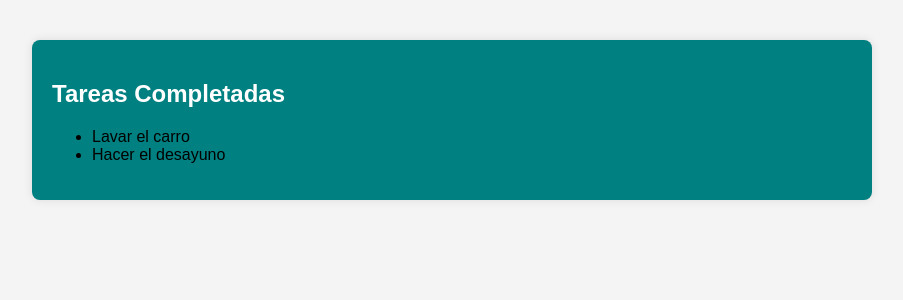
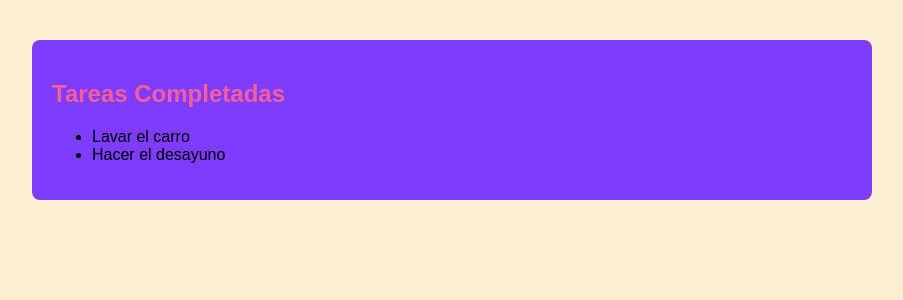
Before and after one commit to DyLaNSoTeLo/To-do-App-Django, a Django app: page /tareas/completada/ in a window 1280 px wide. Shown: the top 300 px of the page, without its empty margins (188-1091 px from the left). Run offline with Django 4.2, Linux system fonts and the light colour scheme; data comes from the database, SQL or seed files in the repository; both versions use the stored data as it was after the commit.

Commit message:
Ajustes finales

```diff
--- a/tarea_projecto/tarea_app/static/tarea_app/style.css
+++ b/tarea_projecto/tarea_app/static/tarea_app/style.css
@@ -2,38 +2,38 @@ body {
     font-family: Arial, sans-serif;
     margin: 20px;
     padding: 20px;
-    background-color: #f4f4f4;
+    background-color: #fceed1;
 }
 
 .container {
     max-width: 800px;
     margin: 0 auto;
-    background-color: #008080;
+    background-color: #7d3cff;
     padding: 20px;
     border-radius: 8px;
-    box-shadow: 0 0 10px rgba(0, 0, 0, 0.1);
+    box-shadow: 0 0 10px rgba(248, 244, 244, 0.103);
 }
 
 h1 {
-    color: #ffffff;
+    color: #f2d53c;
 }
 
 .tarea {
     margin-bottom: 20px;
-    border-bottom: 1px solid #dfcccc;
+    border-bottom: 1px solid #c80e13;
     padding-bottom: 10px;
 }
 
 h2 {
-    color: #ffffff;
+    color: #f95d9b;
 }
 
 p.date {
-    color: #eebfbf;
+    color: #39a0ca;
     font-style: italic;
 }
 
-/* Añadi media queries para hacer el diseño mas responsive */
+/* Añadi media queries para hacer el diseño  mas responsive */
 @media (max-width: 600px) {
     body {
         margin: 10px;
--- a/tarea_projecto/tarea_app/views.py
+++ b/tarea_projecto/tarea_app/views.py
@@ -1,4 +1,5 @@
-from django.shortcuts import render, get_object_or_404, redirect
+from django.shortcuts import render, get_object_or_404
+from django.views.decorators.csrf import csrf_protect
 from rest_framework.decorators import action
 from rest_framework.response import Response
 from rest_framework import viewsets
@@ -17,6 +18,7 @@ class TareaViewSet(viewsets.ModelViewSet):
         return Response(serializer.data)
 
     @action(detail=False, methods=['POST'])
+    @csrf_protect
     def crear_tarea_personalizada(self, request):
         # Asumiendo que los datos de la nueva tarea se envían en el cuerpo de la solicitud.
         serializer = self.get_serializer(data=request.data)
@@ -51,6 +53,7 @@ def marcar_completada(request, id_tarea):
     tarea = Tarea.objects.filter(id=id_tarea, completada=True)
     return render(request, 'task_completed.html', {'tarea': tarea})
 
+@csrf_protect
 def marcar_completadas(request):
     tareas = Tarea.objects.filter(completada=True)
     return render(request, 'task_completed.html', {'tareas': tareas})
```
Also changed, not shown: tarea_projecto/db.sqlite3.
